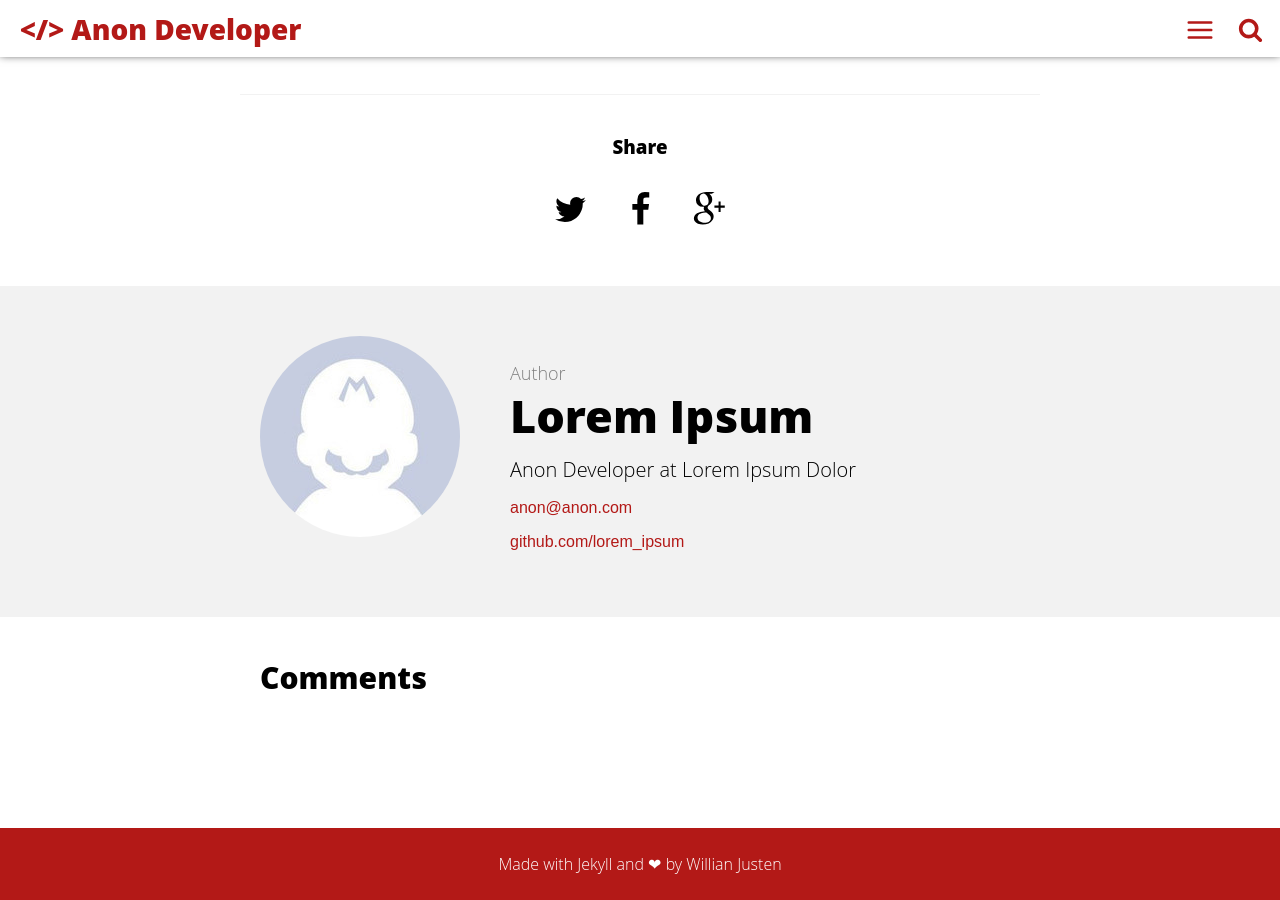
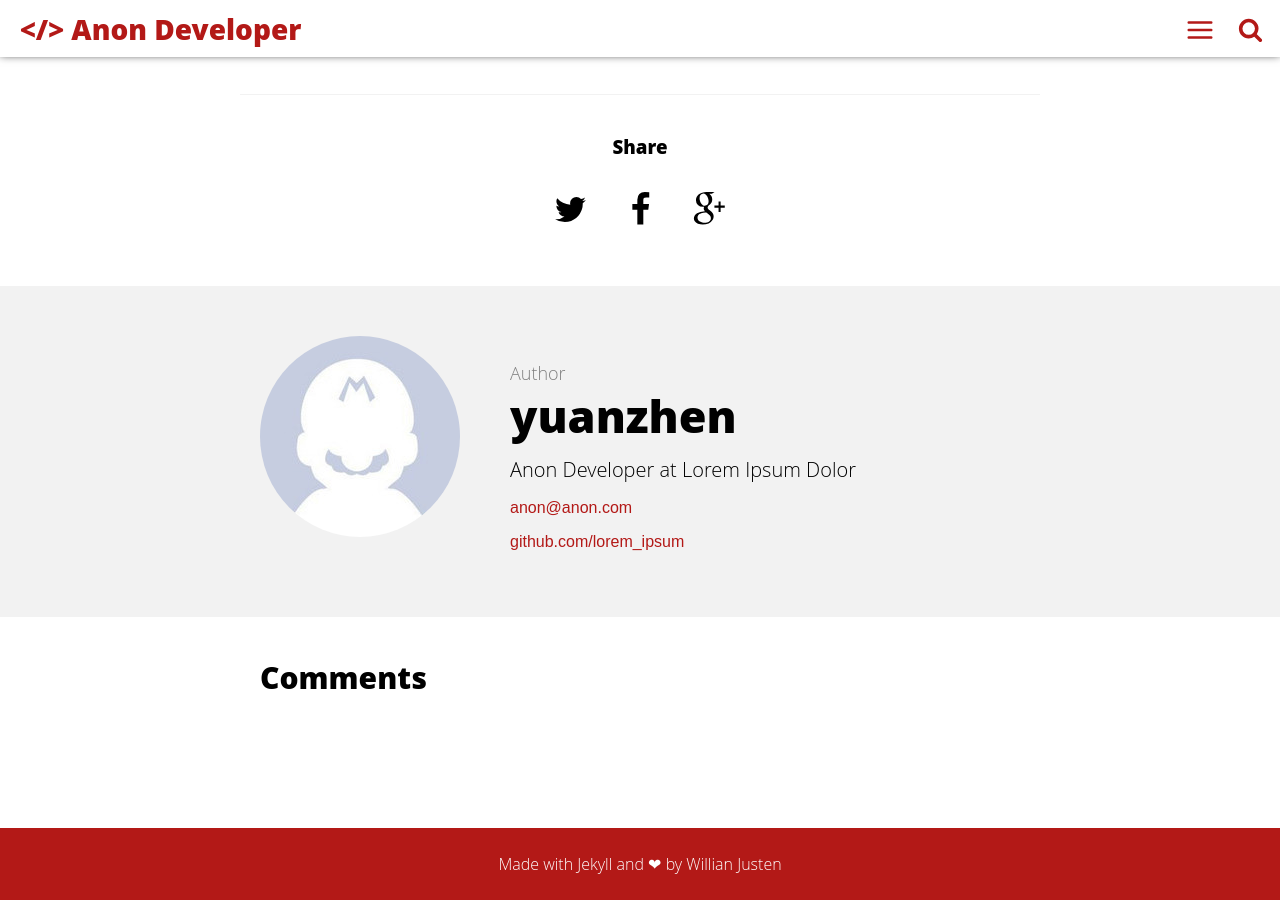
Before and after one commit to yz14/p2, a Jekyll site: the page built from _posts/2016-05-08-welcome-to-jekyll.md, in a window 1280 px wide and 900 px high, scrolled down 1092 px. Built offline with Jekyll 4.4.1, drawn with Linux system fonts in a browser that asks for light colours; comment, search, counter and statistics services are not loaded.

Commit message:
Update _config.yml

```diff
--- a/_config.yml
+++ b/_config.yml
@@ -1,11 +1,11 @@
 # Site settings
 title: Willian Justen - Desenvolvedor Front End
 description: A blog about lorem ipsum dolor sit amet
-baseurl: "/cards-jekyll-template" # the subpath of your site, e.g. /blog
-url: "https://willianjusten.com.br" # the base hostname & protocol for your site e.g. http://willianjusten.com.br
+baseurl: "/tm6" # the subpath of your site, e.g. /blog
+url: "https://yz14.github.io" # the base hostname & protocol for your site e.g. http://willianjusten.com.br
 
 # User settings
-username: Lorem Ipsum
+username: yuanzhen
 user_description: Anon Developer at Lorem Ipsum Dolor
 email: anon@anon.com
 twitter_username: lorem_ipsum
```
